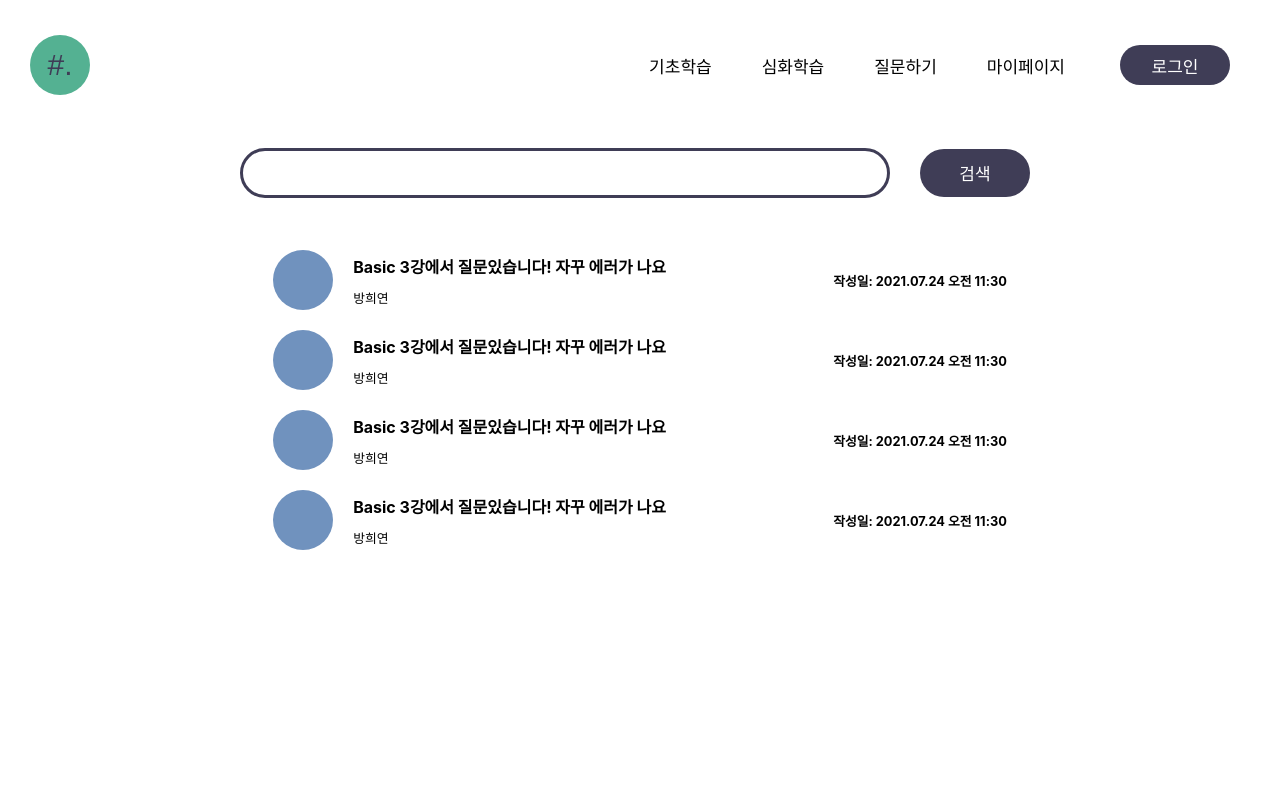
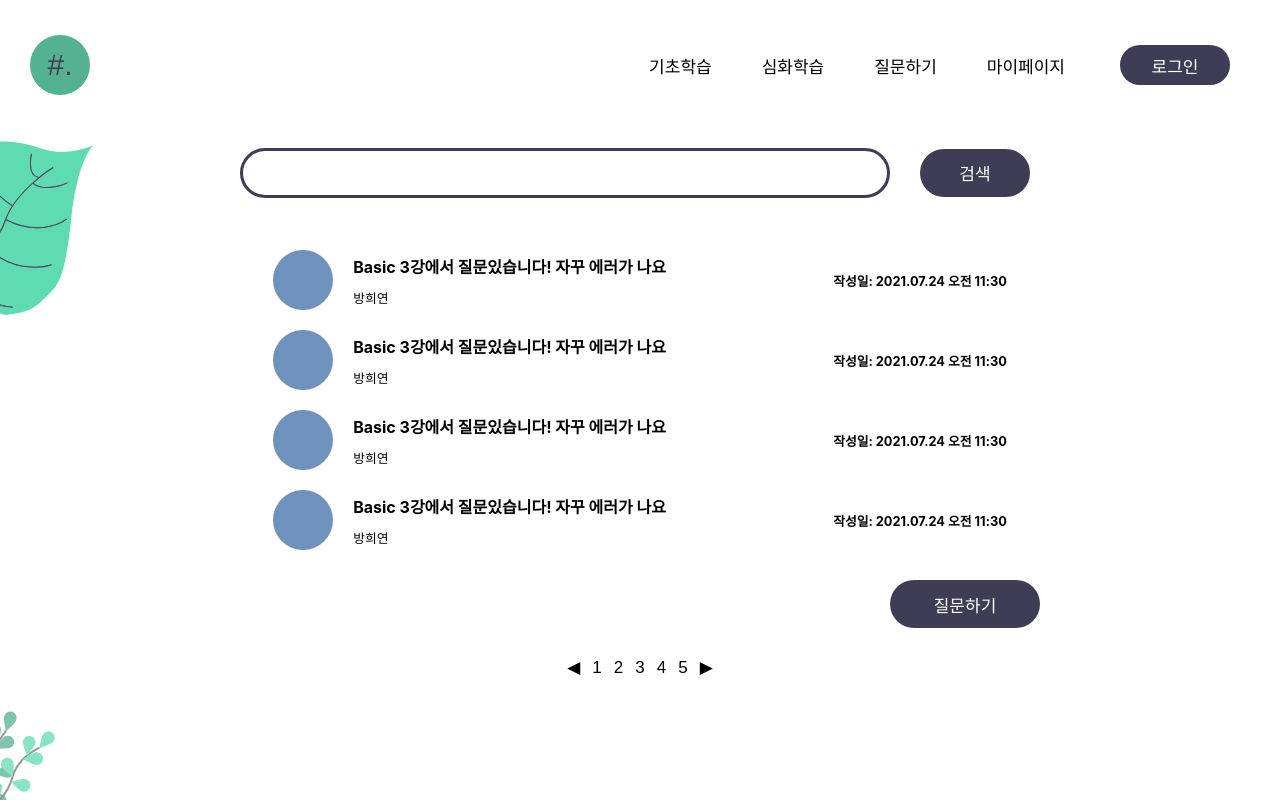
Before and after one commit to SHAP-STORY/SHAP_STORY, a React (Create React App) app in the folder front_end/: page /questions in a window 1280 px wide. Built offline with nearby package versions, Linux system fonts and the light colour scheme.

Commit message:
feat : 페이지 이동 버튼 추가, background 변경

```diff
--- a/front_end/src/Questions.js
+++ b/front_end/src/Questions.js
@@ -2,10 +2,11 @@ import React from "react";
 import styled, {keyframes} from "styled-components";
 import {Link} from "react-router-dom";
 import profile from "./image/profile.png"
+import background from "./image/questionBg.svg";
 
 const Questions = (props) => {
     return (
-        <div>
+        <Background>
             <Header>
                 <Link to={"/"}>
                     <HomeButton>#.</HomeButton>
@@ -25,7 +26,7 @@ const Questions = (props) => {
                 <SearchButton>검색</SearchButton>
             </QuestionBar>
 
-            <QuestionBoard>
+            <QuestionDiv>
                 <ContentDiv>
                     <ProfileImg src={profile}></ProfileImg>
                     <Title_Author>
@@ -58,11 +59,30 @@ const Questions = (props) => {
                     </Title_Author>
                     <text style={{fontSize: "80%", fontWeight: "bold"}}>작성일: 2021.07.24 오전 11:30</text>
                 </ContentDiv>
+                <SearchButton style={{width: "150px", marginTop: "10px"}}>질문하기</SearchButton>
+            </QuestionDiv>
 
-            </QuestionBoard>
-        </div>
+            <BottomDiv>
+                <PageDiv>
+                    <PageButton>◀</PageButton>
+                    <PageButton>1</PageButton>
+                    <PageButton>2</PageButton>
+                    <PageButton>3</PageButton>
+                    <PageButton>4</PageButton>
+                    <PageButton>5</PageButton>
+                    <PageButton>▶</PageButton>
+                </PageDiv>
+            </BottomDiv>
+        </Background>
     );
 }
+
+const Background = styled.div`
+    width: 100%;
+    height: 100vh;
+    background-image: url(${background});
+    resizeMode="stretch"
+`;
 
 const Header = styled.div`
     height: 70px;
@@ -160,10 +180,10 @@ const SearchButton = styled.button`
 `;
 
 // -------------------------------------------------------------------
-// QuestionBoard
+// QuestionDiv
 
-// search bar 아래 질문만 포함하는 div
-const QuestionBoard = styled.div`
+// search bar 아래 질문, 질문하기 버튼을 포함하는 div
+const QuestionDiv = styled.div`
     position: absolute;
     width: 800px;
     top: 230px;
@@ -199,4 +219,38 @@ const ProfileImg = styled.img`
     border-radius: 30px;
 `
 
+// -------------------------------------------------------------------
+// BottomDiv - 12345 페이지 넘기기
+
+const BottomDiv = styled.div`
+    position: absolute;
+    width: 800px;
+    top: 650px;
+    left: 50%;
+    transform: translate(-50%, 0%);
+`;
+
+const PageDiv = styled.div`
+    margin: 0px 10px 0px 10px;
+    display: flex;
+    justify-content: center;
+    flex-direction: row;
+`;
+
+const PageButton = styled.button`
+    font-size: 17px;
+    background-color: #00ff0000;
+    border:0;
+    border-radius: 20px;
+    height: 35px;
+
+    &:hover {
+    background: #dadbdb;
+    }
+`;
+
+
+
+
+
 export default Questions;
```
Also changed, not shown: front_end/src/image/questionBg.svg (added).
